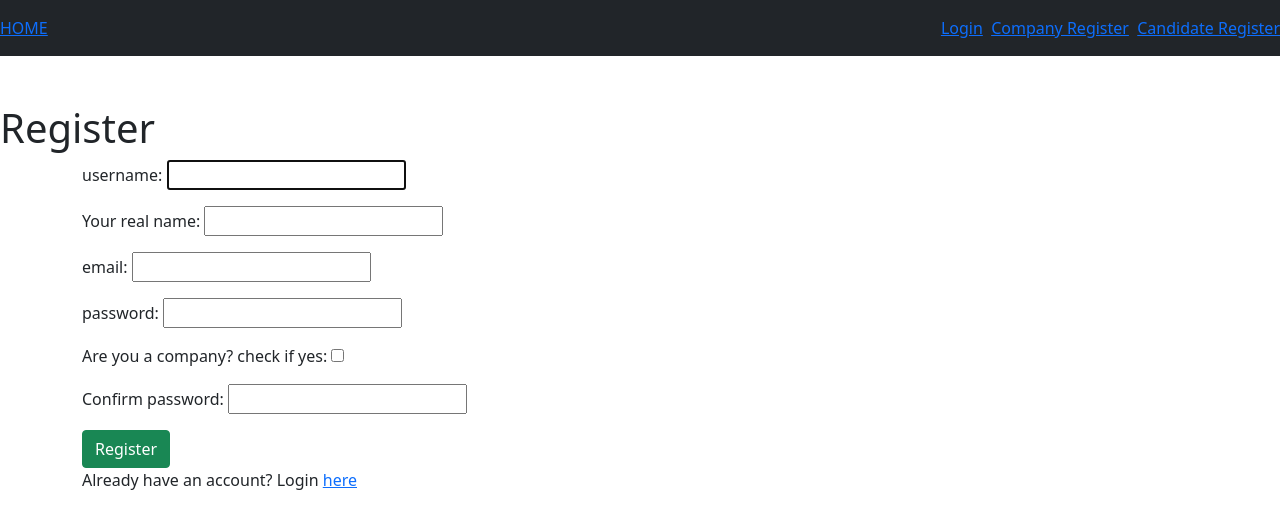
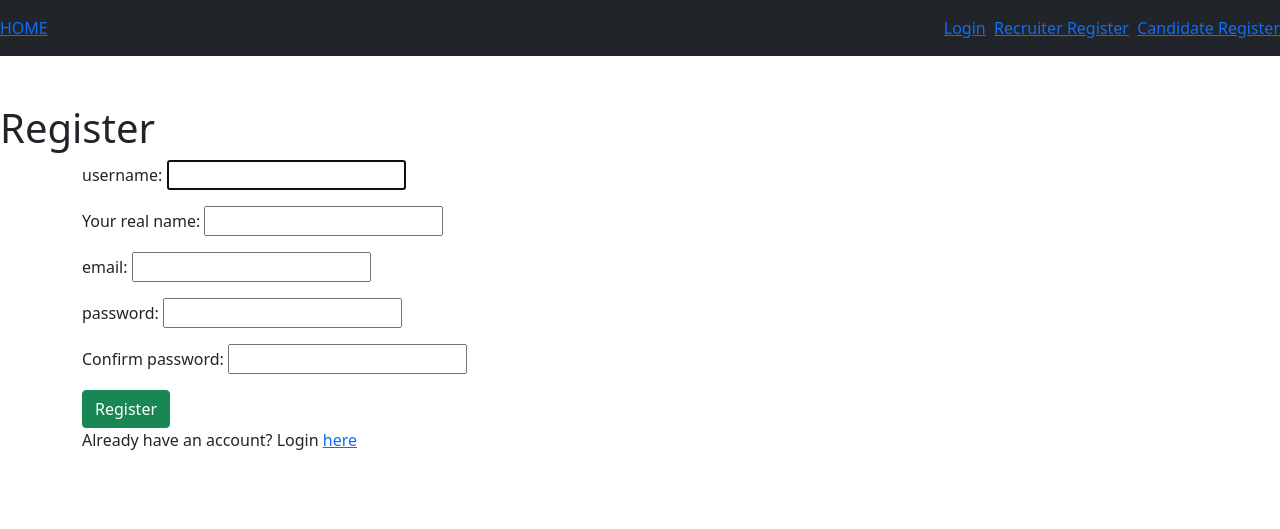
Before and after one commit to noctildon/aggie-job-referral, a Django app: page /registercandidate/ in a window 1280 px wide. Shown: the top 529 px of the page. Run offline with Django 4.2, Linux system fonts and the light colour scheme; parts of the project's set-up code (start-up, migrations or seed data) failed here and were passed over.

Commit message:
remove is_company field in candidates

```diff
--- a/JobPortal/forms.py
+++ b/JobPortal/forms.py
@@ -8,20 +8,16 @@ from django.core.exceptions import ValidationError
 
 class CandidateCreationForm(UserCreationForm):
     username = forms.CharField(label='username', min_length=5, max_length=150)
+    name = forms.CharField(label='Your real name', min_length=2, max_length=150)
     email = forms.EmailField(label='email')
     password1 = forms.CharField(label='password', widget=forms.PasswordInput)
     password2 = forms.CharField(label='Confirm password', widget=forms.PasswordInput)
-
-    # custom fields
-    # TODO: remove is_company
-    is_company = forms.BooleanField(label='Are you a company? check if yes',required=False)
-    name = forms.CharField(label='Your real name', min_length=2, max_length=150)
 
     class Meta:
     # class Meta(UserCreationForm.Meta):
         model = Candidates
         # model = User
-        fields = ('username', 'name', 'email', 'password1', 'is_company')
+        fields = ('username', 'name', 'email', 'password1')
         # fields = UserCreationForm.Meta.fields + fields
 
     def username_clean(self):
@@ -52,7 +48,7 @@ class CandidateCreationForm(UserCreationForm):
             email=self.cleaned_data['email'],
             password=self.cleaned_data['password1'],
         )
-        return user, self.cleaned_data['is_company'], self.cleaned_data['name']
+        return user, self.cleaned_data['name']
 
 
 
--- a/JobPortal/models.py
+++ b/JobPortal/models.py
@@ -30,7 +30,6 @@ class Candidates(models.Model):
     user = models.OneToOneField(User, on_delete=models.CASCADE, null=True)
     name = models.CharField(max_length=200,null=True)
     email = models.CharField(max_length=200,null=True)
-    is_company = models.BooleanField(default=False)
 
     USERNAME_FIELD = "username" # this line is necessary
     def __str__(self):
--- a/JobPortal/templates/hr.html
+++ b/JobPortal/templates/hr.html
@@ -15,8 +15,6 @@
             <tr>
                 <td>{{c.name}}</td>
                 <td>{{c.email}}</td>
-                <td>{{c.dob}}</td>
-                <td>{{c.is_company}}</td>
             </tr>
             {% endfor %}
         </table>
--- a/JobPortal/templates/navbar.html
+++ b/JobPortal/templates/navbar.html
@@ -8,7 +8,7 @@
     {% else %}
     <span><a class="user" href="{% url 'login' %}">Login</a></span>
     <p>&nbsp;&nbsp;</p>
-    <span><a class="user" href="{% url 'register' %}">Company Register</a></span>
+    <span><a class="user" href="{% url 'register' %}">Recruiter Register</a></span>
     <p>&nbsp;&nbsp;</p>
     <span><a class="user" href="{% url 'registercandidate' %}">Candidate Register</a></span>
     {% endif %}
--- a/JobPortal/views.py
+++ b/JobPortal/views.py
@@ -28,9 +28,9 @@ def home(request):
             return render(request,'hr.html',context)
 
     else:
-        companies = Company.objects.all()
+        jobs = Jobs.objects.all()
         context = {
-            'companies':companies,
+            'jobs': jobs,
         }
         return render(request,'Jobseeker.html',context)
 
@@ -63,7 +63,7 @@ def registerCandidate(request):
         if request.method == 'POST':
             Form = CandidateCreationForm(request.POST)
             if Form.is_valid():
-                currUser, is_company, name = Form.save()
+                currUser, name = Form.save()
                 Candidates.objects.create(user=currUser,name=name,email=currUser.email)
                 return redirect('login')
         context = {'form': Form}
```
Also changed, not shown: JobPortal/templates/Jobseeker.html (+4 -6 lines), JobPortal/migrations/0007_remove_candidates_is_company.py (added), README.md.
